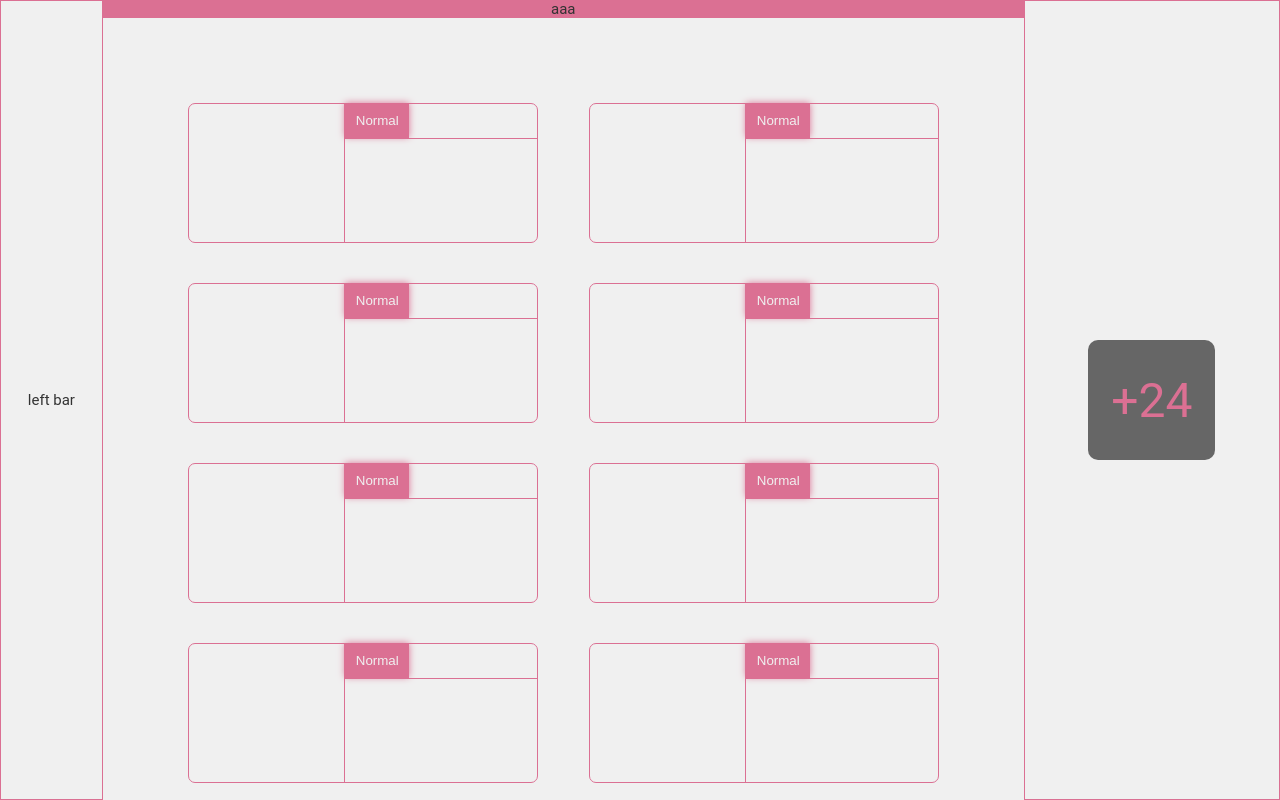
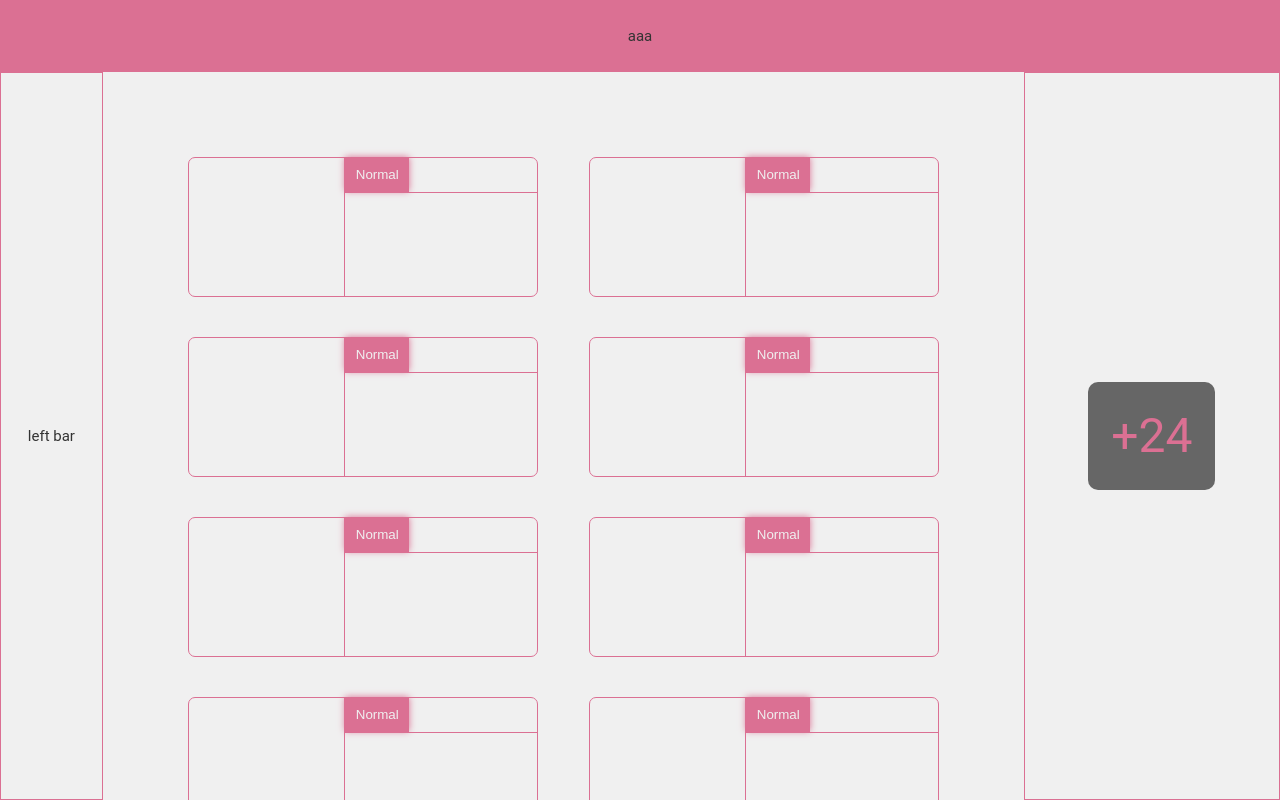
Before and after one commit to FredThiesen/dofus-mage-calculator, a React (Create React App) app: page / in a window 1280 px wide. Built offline with nearby package versions, Linux system fonts and the light colour scheme.

Commit message:
changed page layout

```diff
--- a/src/components/scenes/Home.tsx
+++ b/src/components/scenes/Home.tsx
@@ -23,16 +23,18 @@ export default class Home extends Component {
 	render() {
 		function handleClick() {}
 		return (
+			<>
+				<Header>aaa</Header>
 				<Body>
 					<LeftBar>left bar</LeftBar>
 					<MainContainer>
-					<Header>aaa</Header>
 						<Content>{renderCards(runes)}</Content>
 					</MainContainer>
 					<RightBar>
 						<Display value={24}></Display>
 					</RightBar>
 				</Body>
+			</>
 		)
 	}
 }
--- a/src/styles/Containers.js
+++ b/src/styles/Containers.js
@@ -2,7 +2,7 @@ import styled from "styled-components"
 
 export const Body = styled.div`
 	width: 100vw;
-	height: 100vh;
+	height: 91%;
 	background: #f0f0f0;
 	display: flex;
 	flex-direction: row;
@@ -27,7 +27,7 @@ export const MainContainer = styled.div`
 `
 export const Header = styled.div`
 	width: 100%;
-	height: 13%;
+	height: 9%;
 	position: sticky;
 	background: palevioletred;
 	display: flex;
```
Lines whose indentation alone changed are shown as unchanged.
